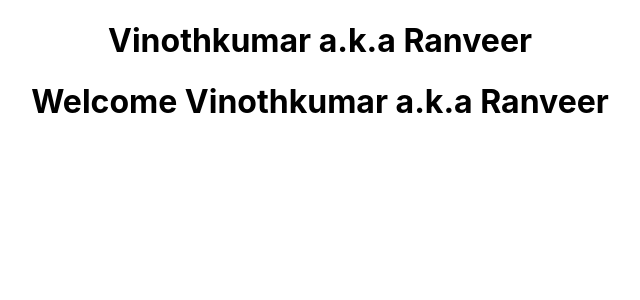
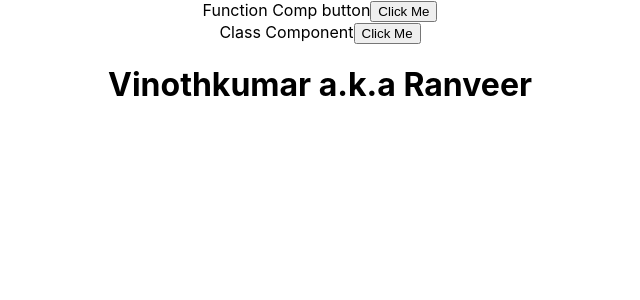
Before and after one commit to Vinoth6194/Reactcodev, a React (Create React App) app: page / in a window 1280 px wide. Shown: the top 300 px of the page, without its empty margins (320-960 px from the left). Built offline with nearby package versions, Linux system fonts and the light colour scheme.

Commit message:
Event Handling 13

```diff
--- a/src/App.js
+++ b/src/App.js
@@ -8,10 +8,15 @@ import Hello from './components/Hello';
 import Message from './components/Message';
 import Count from './components/Counter';
 import Counter from './components/Counter';
+import FunctionClick from './components/FunctionClick';
+import ClassClick from './components/ClassClick';
 class App extends Component{
   render(){
     return (
      <div className = "App">
+       <FunctionClick></FunctionClick>
+       <ClassClick></ClassClick>
+
        {/* <Counter></Counter> */}
        {/* <Message></Message> */}
        <Greet name = "Vinothkumar" heroName = "Ranveer">
@@ -21,10 +26,10 @@ class App extends Component{
          <button>Demo</button>
        </Greet>
        <Greet name = "Kiruthika" heroName = "Vijay"></Greet> */}
-
+{/*
        <Welcome name = "Vinothkumar" heroName = "Ranveer">
        <p>The Gully Boy</p>
-      </Welcome>
+      </Welcome> */}
        {/* <Welcome name = "Selvan" heroName = "Hrithik" ></Welcome>
        <Welcome name = "Kiruthika" heroName = "Vijay"></Welcome> */}
         {/* <Hello></Hello> */}
--- /dev/null
+++ b/src/components/ClassClick.js
@@ -0,0 +1,23 @@
+import React, { Component } from 'react'
+
+export class ClassClick extends Component {
+    clicker(){
+        console.log('Clicker as well');
+    }
+    render() {
+
+        return (
+            <div>
+                Class Component
+
+                {/* <button onClick = { () => this.clicker()}>Click Me</button> */}
+                <button onClick = {this.clicker}>Click Me</button>
+
+            </div>
+        )
+    }
+}
+//! Arrow function event handler with function call  LINE: 13
+//! Normal function event handler without function call Line:14
+
+export default ClassClick;
--- /dev/null
+++ b/src/components/FunctionClick.js
@@ -0,0 +1,16 @@
+import React from 'react';
+
+function FunctionClick() {
+
+   function clickHandler(){
+        console.log('Clicked')
+    }
+    return (
+        <div>
+            Function Comp button
+            <button onClick = {clickHandler}>Click Me</button>
+        </div>
+    )
+}
+
+export default FunctionClick;
```
